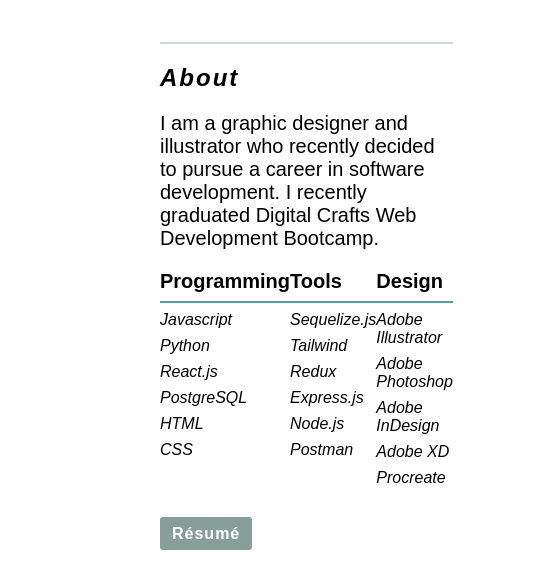
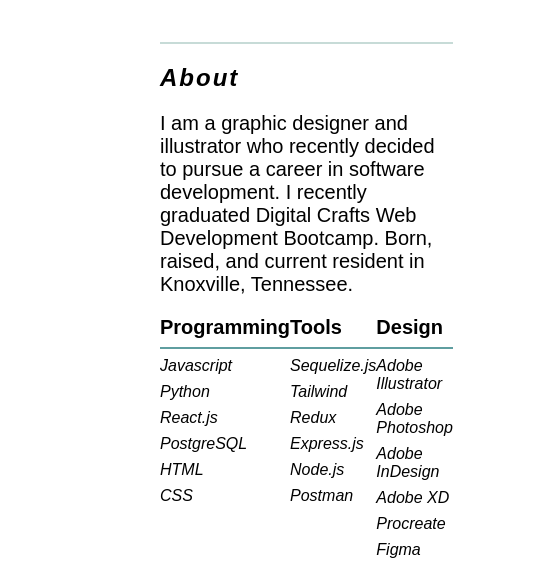
Before and after one commit to peterriesing/peterriesing.github.io, a plain HTML site: page pages/about.html in a window 1280 px wide. Shown: the part 92-662 px from the top of the page, 0-538 px from the left. Drawn offline with Linux system fonts and the light colour scheme; grey boxes are pictures that could not be loaded; a web font is replaced by a local one.

Commit message:
Update about.html

```diff
--- a/pages/about.html
+++ b/pages/about.html
@@ -41,7 +41,8 @@
           <p>
             I am a graphic designer and illustrator who recently decided to
             pursue a career in software development. I recently graduated
-            Digital Crafts Web Development Bootcamp.
+            Digital Crafts Web Development Bootcamp. Born, raised, and current
+            resident in Knoxville, Tennessee.
           </p>
           <div class="stack">
             <div class="projtech">
@@ -69,6 +70,7 @@
               <h3>Adobe InDesign</h3>
               <h3>Adobe XD</h3>
               <h3>Procreate</h3>
+              <h3>Figma</h3>
             </div>
           </div>
           <div class="aboutresume">
```
